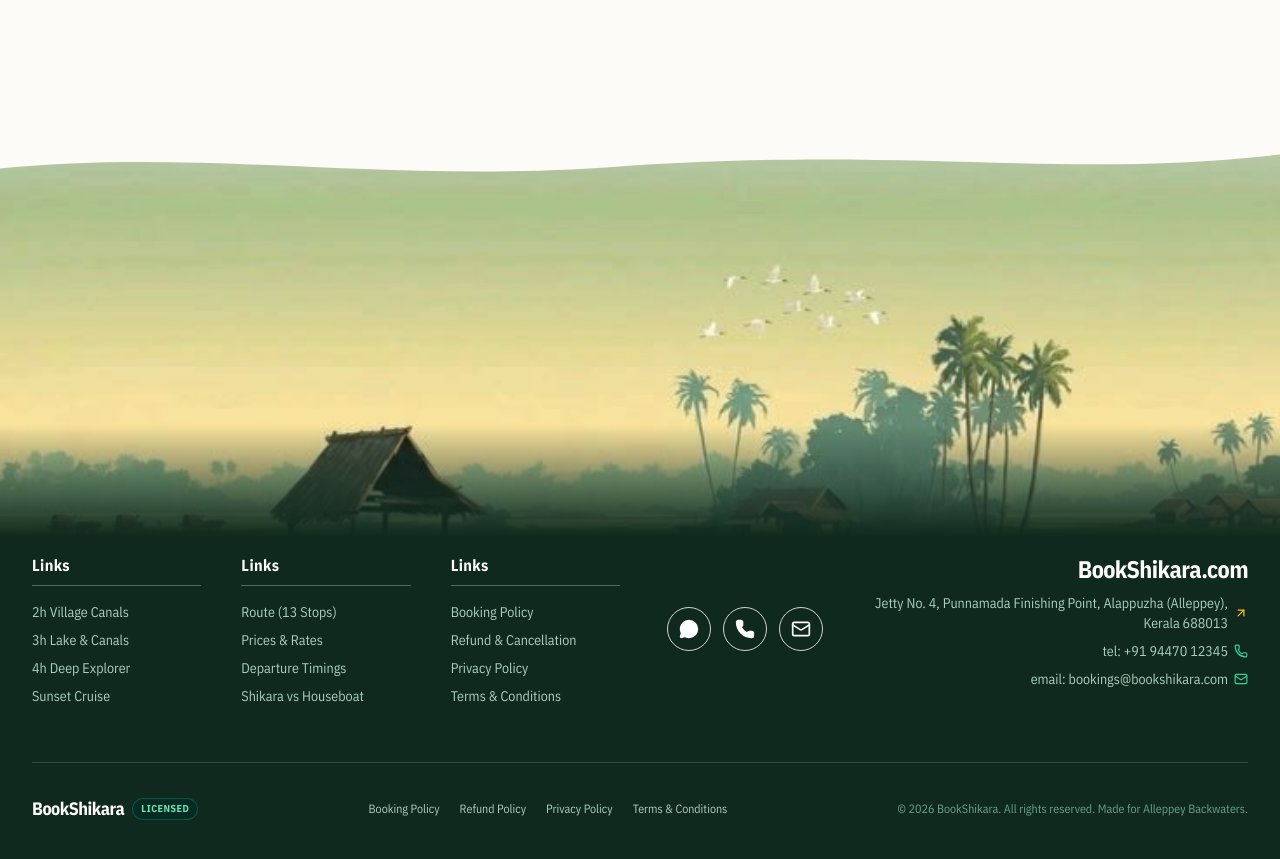
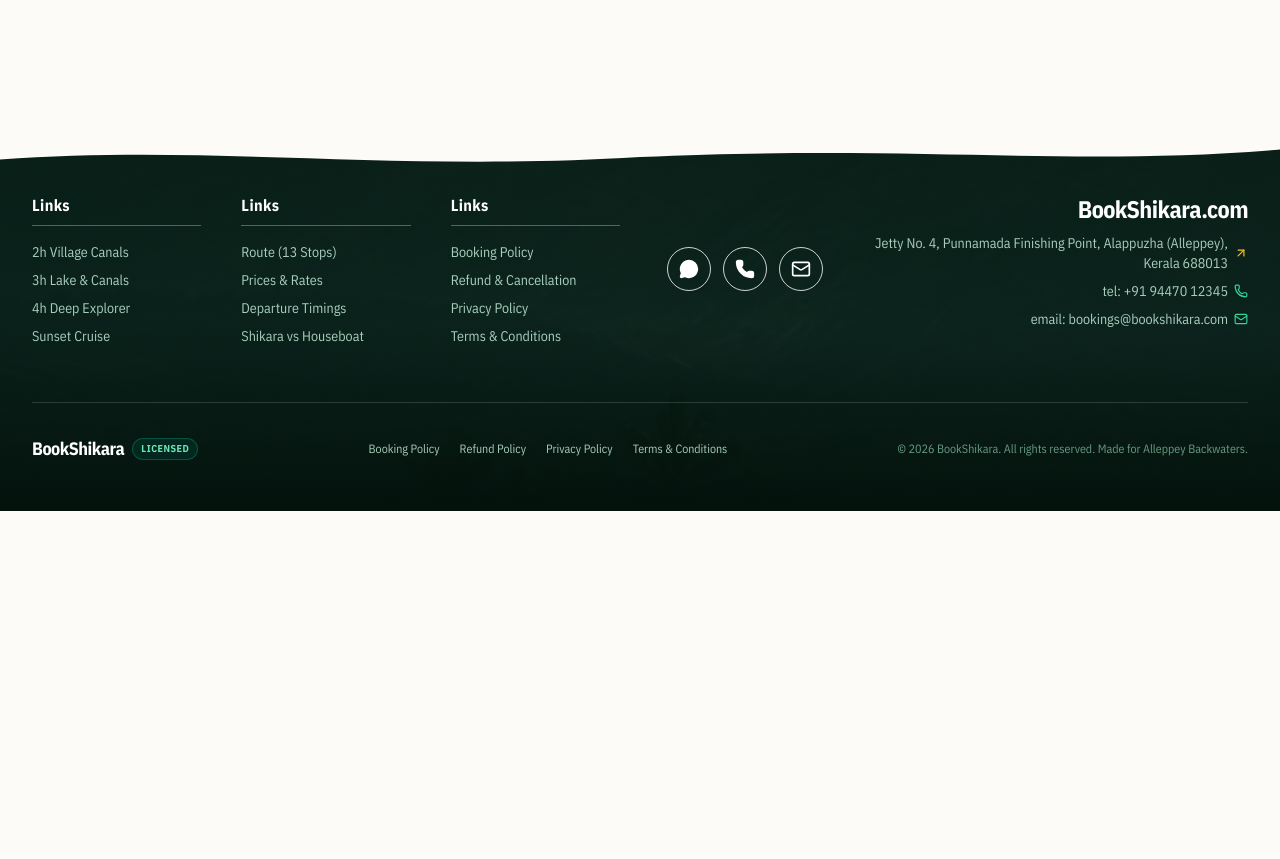
Before and after one commit to viswas-y/shikarabooking, a React (Vite) app in the folder website/: page / in a window 1280 px wide. Shown: the part 9100-9959 px from the top of the page. After the commit the page ends 9611 px from the top, so only its background shows below. Built offline with nearby package versions, Linux system fonts and the light colour scheme; no server answers; a web font is replaced by a local one.

Commit message:
Set Kerala paddy mountain landscape as footer background and remove boat banner from above footer

```diff
--- a/website/src/components/Footer.jsx
+++ b/website/src/components/Footer.jsx
@@ -14,42 +14,36 @@ export default function Footer({ onNavigate }) {
   };
 
   return (
-    <footer className="relative bg-[#0f291e] text-white mt-16 sm:mt-24 overflow-hidden">
+    <footer className="relative text-white mt-16 sm:mt-24 overflow-hidden bg-[#071c14]">
 
-      {/* Top Illustration Area (Kerala Paddy Fields & Village Life on Desktop, Full Uncropped Shikara Bow on Mobile) */}
-      <div className="relative w-full aspect-[3/4] sm:aspect-[21/9] md:h-80 lg:h-[400px] overflow-hidden">
-        {/* Top Organic Wave Transition from website sand/white background into illustration (desktop/tablet) */}
-        <svg
-          className="hidden sm:block absolute top-0 left-0 right-0 w-full h-11 md:h-14 text-[#fcfbf8] fill-current z-10 pointer-events-none"
-          viewBox="0 0 1440 80"
-          preserveAspectRatio="none"
-        >
-          <path d="M0,0 L1440,0 L1440,25 C1200,60 1040,15 720,40 C440,70 240,15 0,45 Z" />
-        </svg>
-
-        {/* Soft subtle gradient behind wave for smooth sky blend */}
-        <div className="hidden sm:block absolute top-0 left-0 right-0 h-16 bg-gradient-to-b from-[#fcfbf8]/30 to-transparent z-10 pointer-events-none" />
-
-        {/* Responsive Footer Image: Mobile (<640px) uses full aspect-[3/4] footer-mobile.jpg uncropped, Desktop (>=640px) uses footer-paddy-kerala.jpg */}
+      {/* Background Image: Kerala Paddy Fields, House & Misty Mountains (Inside the footer section) */}
+      <div className="absolute inset-0 z-0">
         <picture className="w-full h-full block">
-          <source
-            media="(min-width: 640px)"
-            srcSet="/images/footer-paddy-kerala.jpg"
-          />
+          <source srcSet="/images/footer-kerala-paddy.webp" type="image/webp" />
           <img
-            src="/images/footer-mobile.jpg"
-            alt="Alleppey Backwaters Shikara Boat"
+            src="/images/footer-kerala-paddy.jpg"
+            alt="Kerala Paddy Fields & Misty Mountains"
             loading="lazy"
-            className="w-full h-full object-cover object-center"
+            className="w-full h-full object-cover object-[center_35%]"
           />
         </picture>
 
-        {/* Gradient transition on desktop only - on mobile, image extends fully down to the tire and water hyacinths */}
-        <div className="hidden sm:block absolute inset-x-0 bottom-0 h-28 bg-gradient-to-t from-[#0f291e] to-transparent pointer-events-none" />
+        {/* Evergreen overlay & gradient for rich contrast and perfect text readability */}
+        <div className="absolute inset-0 bg-[#071c14]/80 sm:bg-[#071c14]/75" />
+        <div className="absolute inset-0 bg-gradient-to-t from-[#04120c] via-[#071c14]/70 to-[#071c14]/85" />
       </div>
 
+      {/* Top Wave Transition from website sand/white background into footer */}
+      <svg
+        className="absolute top-0 left-0 right-0 w-full h-6 sm:h-10 text-[#fcfbf8] fill-current z-10 pointer-events-none"
+        viewBox="0 0 1440 80"
+        preserveAspectRatio="none"
+      >
+        <path d="M0,0 L1440,0 L1440,25 C1200,60 1040,15 720,40 C440,70 240,15 0,45 Z" />
+      </svg>
+
       {/* Main Content Area (Modelled on reference layout) */}
-      <div className="relative z-10 max-w-[1360px] mx-auto px-4 sm:px-6 lg:px-8 pt-2 sm:pt-4 pb-20 sm:pb-12">
+      <div className="relative z-10 max-w-[1360px] mx-auto px-4 sm:px-6 lg:px-8 pt-10 sm:pt-14 pb-20 sm:pb-12">
 
         {/* Upper Grid: 3 Link Columns + Circular Icons + Brand Contact Block */}
         <div className="grid grid-cols-2 md:grid-cols-12 gap-8 lg:gap-10 pb-10 sm:pb-14">
```
Also changed, not shown: website/public/images/footer-kerala-paddy.jpg (added), website/public/images/footer-kerala-paddy.webp (added).
